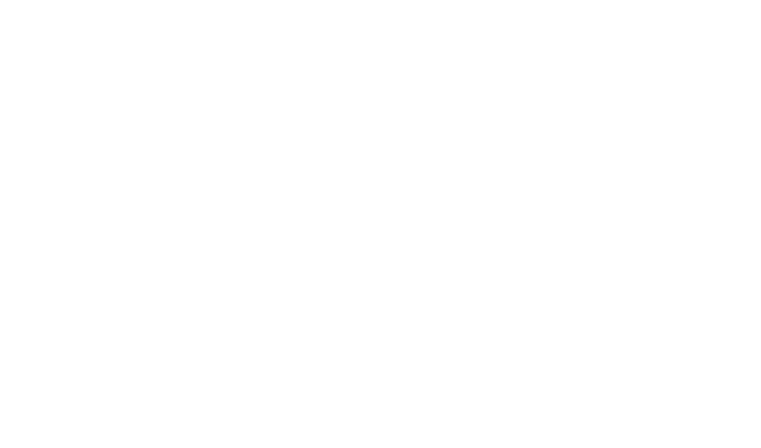
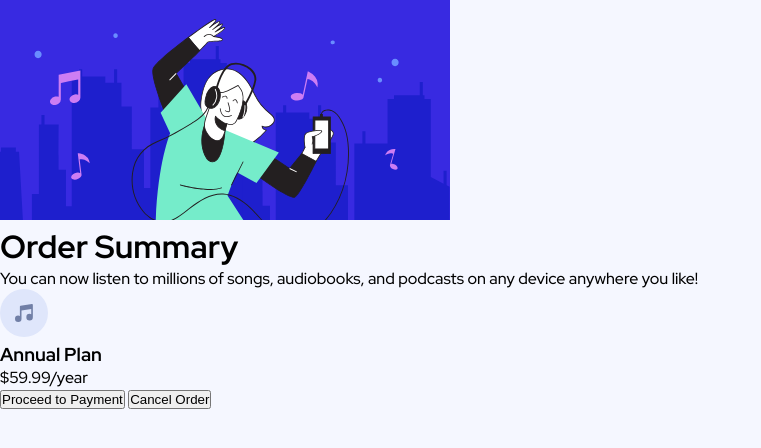
Before and after one commit to kaar-codes/order-summary-component, a plain HTML site: page index.html in a window 1280 px wide. Shown: the whole page, without its empty margins (0-761 px from the left). Drawn offline with Linux system fonts and the light colour scheme.

Commit message:
HTML Content Added

```diff
--- a/index.html
+++ b/index.html
@@ -6,5 +6,34 @@
     <link rel="stylesheet" href="style.css" />
     <title>Order summary</title>
   </head>
-  <body></body>
+  <body>
+    <div id="root">
+      <div class="card-container">
+        <div class="illustration">
+          <img
+            src="./images/illustration-hero.svg"
+            alt="A girl listening and vibing to her favorite song"
+          />
+        </div>
+        <div class="plan-summary">
+          <h1 class="base-heading">Order Summary</h1>
+          <p class="about-plan">
+            You can now listen to millions of songs, audiobooks, and podcasts on
+            any device anywhere you like!
+          </p>
+        </div>
+        <div class="plan-details">
+          <img src="./images/icon-music.svg" alt="music phonetic sign" />
+          <div class="plan-details-amt">
+            <h3 class="sub-heading">Annual Plan</h3>
+            <p>&#x24;59.99/year</p>
+          </div>
+        </div>
+        <div class="plan-cta">
+          <button class="cta btn-pay">Proceed to Payment</button>
+          <button class="cta btn-cancel">Cancel Order</button>
+        </div>
+      </div>
+    </div>
+  </body>
 </html>
--- a/style.css
+++ b/style.css
@@ -0,0 +1,47 @@
+* {
+  margin: unset;
+  padding: unset;
+  box-sizing: border-box;
+}
+
+/* red-hat-display-500 - latin */
+@font-face {
+  font-display: swap; /* Check https://developer.mozilla.org/en-US/docs/Web/CSS/@font-face/font-display for other options. */
+  font-family: "Red Hat Display";
+  font-style: normal;
+  font-weight: 500;
+  src: url("./fonts/red-hat-display-v21-latin-500.woff2") format("woff2"); /* Chrome 36+, Opera 23+, Firefox 39+, Safari 12+, iOS 10+ */
+}
+/* red-hat-display-700 - latin */
+@font-face {
+  font-display: swap; /* Check https://developer.mozilla.org/en-US/docs/Web/CSS/@font-face/font-display for other options. */
+  font-family: "Red Hat Display";
+  font-style: normal;
+  font-weight: 700;
+  src: url("./fonts/red-hat-display-v21-latin-700.woff2") format("woff2"); /* Chrome 36+, Opera 23+, Firefox 39+, Safari 12+, iOS 10+ */
+}
+/* red-hat-display-900 - latin */
+@font-face {
+  font-display: swap; /* Check https://developer.mozilla.org/en-US/docs/Web/CSS/@font-face/font-display for other options. */
+  font-family: "Red Hat Display";
+  font-style: normal;
+  font-weight: 900;
+  src: url("./fonts/red-hat-display-v21-latin-900.woff2") format("woff2"); /* Chrome 36+, Opera 23+, Firefox 39+, Safari 12+, iOS 10+ */
+}
+
+html {
+  font-size: 16px;
+  font-family: "Red Hat Display", sans-serif;
+}
+
+:root {
+  --blue100: hsl(225, 100%, 94%);
+  --blue700: hsl(245, 75%, 52%);
+  --blue50: hsl(225, 100%, 98%);
+  --gray600: hsl(224, 23%, 55%);
+  --blue950: hsl(223, 47%, 23%);
+}
+
+body {
+  background: var(--blue50);
+}
```
Also changed, not shown: fonts/red-hat-display-v21-latin-500.woff2 (added), fonts/red-hat-display-v21-latin-700.woff2 (added), fonts/red-hat-display-v21-latin-900.woff2 (added).
